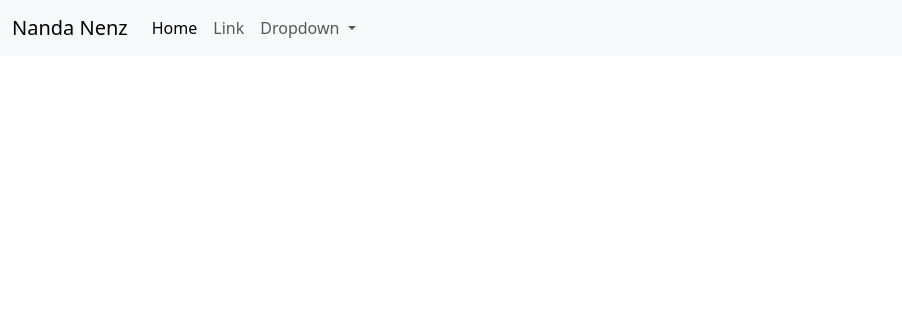
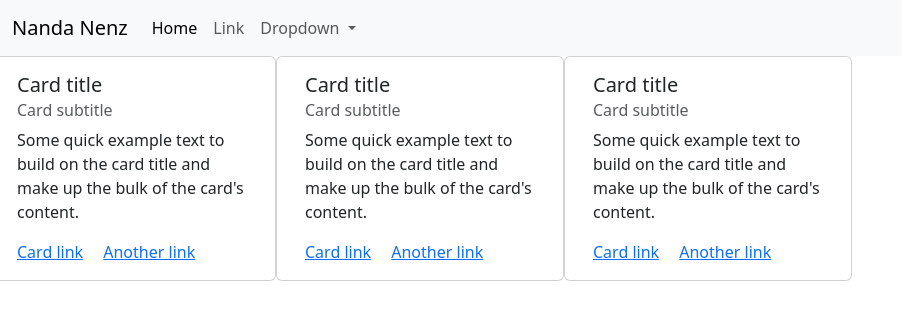
Before and after one commit to nandautomo/nandautomo.github.io, a plain HTML site: page aboutme.html in a window 1280 px wide. Shown: the whole page, without its empty margins (0-902 px from the left). Drawn offline with nearby package versions, Linux system fonts and the light colour scheme.

Commit message:
cards in about me

```diff
--- a/aboutme.html
+++ b/aboutme.html
@@ -10,6 +10,7 @@
     integrity="sha384-KK94CHFLLe+nY2dmCWGMq91rCGa5gtU4mk92HdvYe+M/SXH301p5ILy+dN9+nJOZ" crossorigin="anonymous">
 </head>
 <body>
+  <header>
     <nav class="navbar navbar-expand-lg bg-body-tertiary">
         <div class="container-fluid">
           <a class="navbar-brand" href="#">Nanda Nenz</a>
@@ -41,7 +42,39 @@
           </div>
         </div>
       </nav>
+  </header>
 
+ <div class="row">
+  <div class="card" style="width: 18rem;">
+    <div class="card-body">
+      <h5 class="card-title">Card title</h5>
+      <h6 class="card-subtitle mb-2 text-body-secondary">Card subtitle</h6>
+      <p class="card-text">Some quick example text to build on the card title and make up the bulk of the card's content.</p>
+      <a href="#" class="card-link">Card link</a>
+      <a href="#" class="card-link">Another link</a>
+    </div>
+  </div>
+
+  <div class="card" style="width: 18rem;">
+    <div class="card-body">
+      <h5 class="card-title">Card title</h5>
+      <h6 class="card-subtitle mb-2 text-body-secondary">Card subtitle</h6>
+      <p class="card-text">Some quick example text to build on the card title and make up the bulk of the card's content.</p>
+      <a href="#" class="card-link">Card link</a>
+      <a href="#" class="card-link">Another link</a>
+    </div>
+  </div>
+
+  <div class="card" style="width: 18rem;">
+    <div class="card-body">
+      <h5 class="card-title">Card title</h5>
+      <h6 class="card-subtitle mb-2 text-body-secondary">Card subtitle</h6>
+      <p class="card-text">Some quick example text to build on the card title and make up the bulk of the card's content.</p>
+      <a href="#" class="card-link">Card link</a>
+      <a href="#" class="card-link">Another link</a>
+    </div>
+  </div>
+ </div>
 
 
 
```
